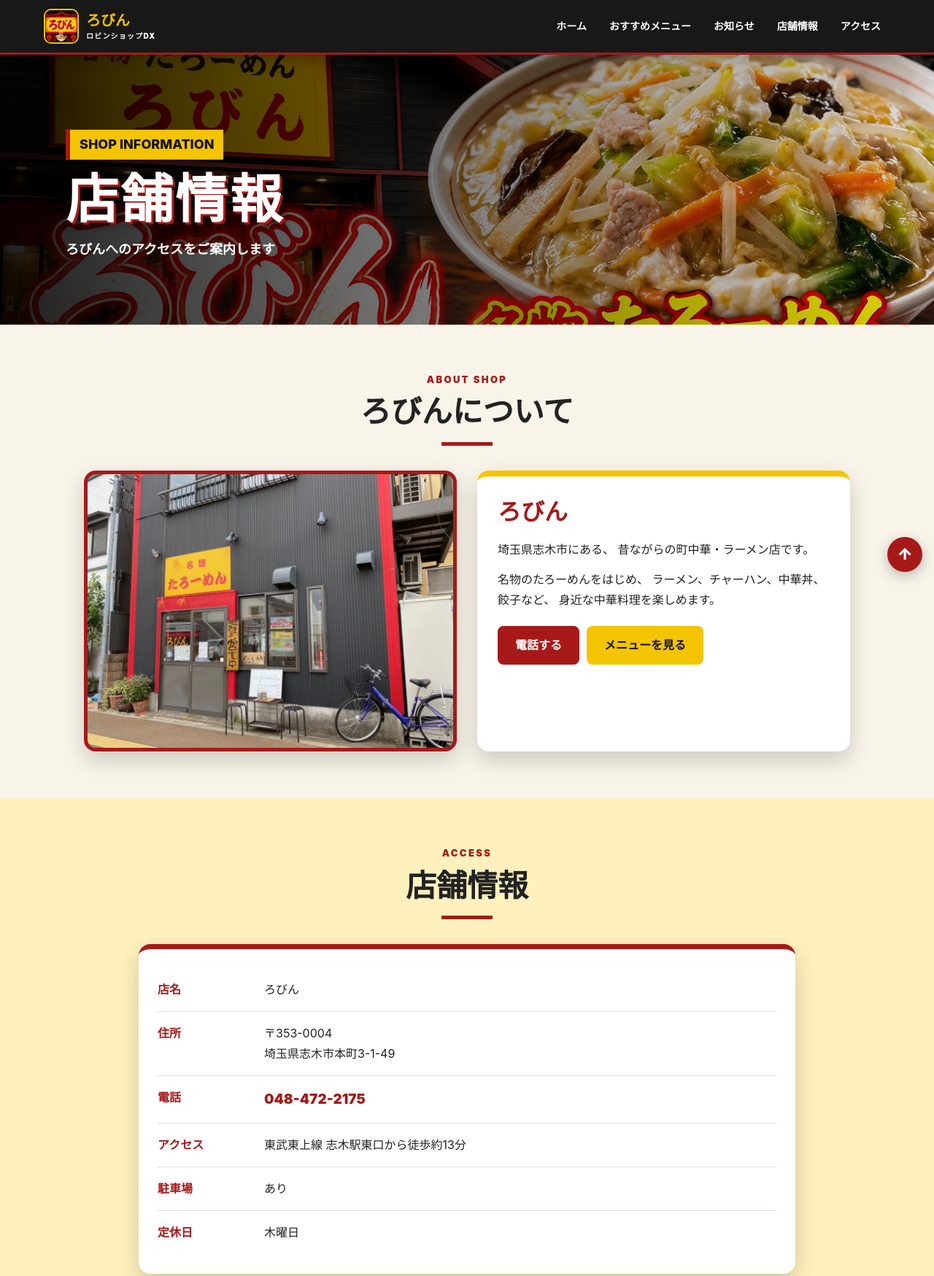
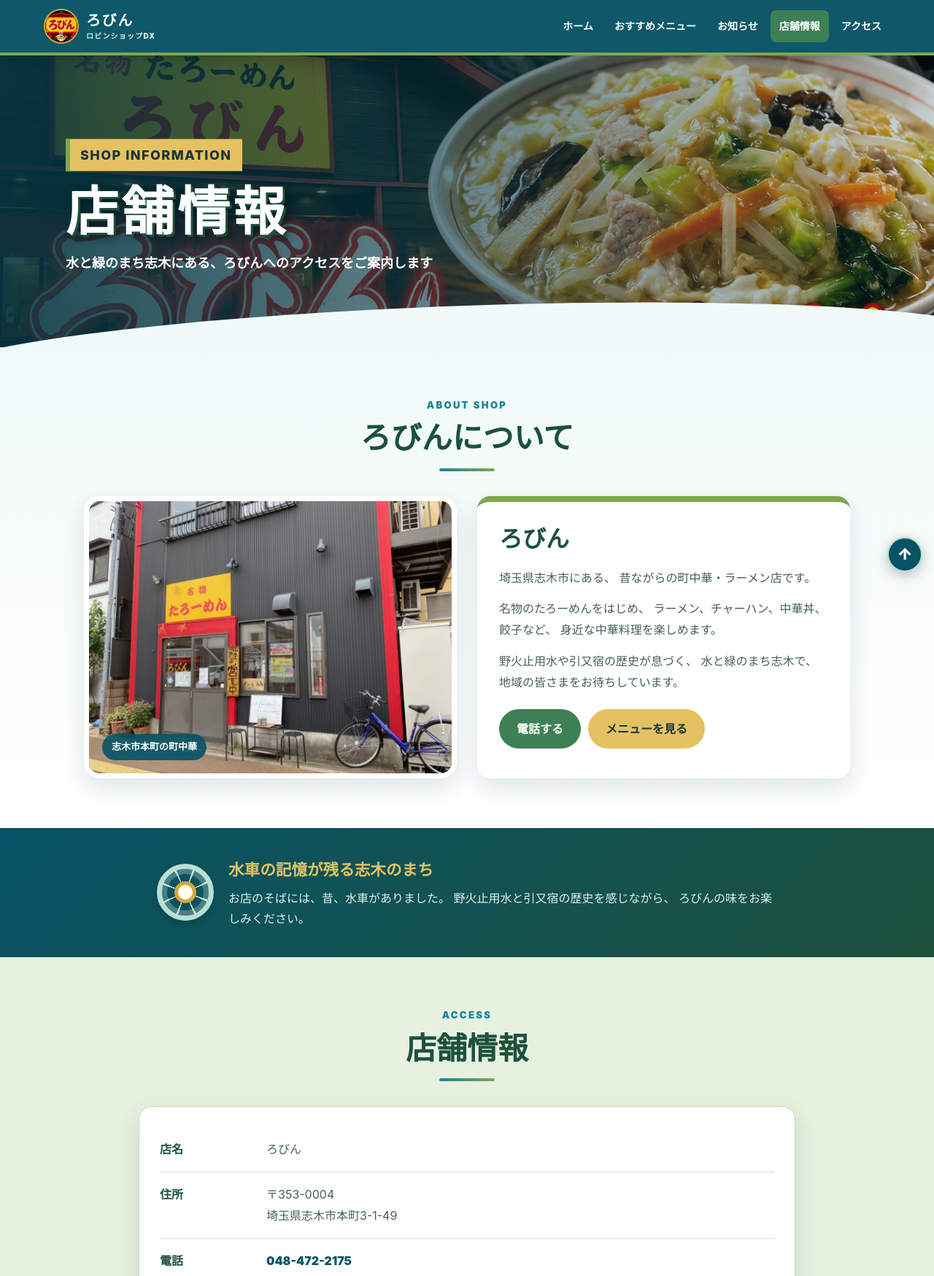
Before and after one commit to ichirohns-jpg/robin-shop-dx, a plain HTML site: page access.html in a window 1280 px wide. Shown: the top 1749 px of the page at 73% size. Drawn offline with Linux system fonts and the light colour scheme.

Commit message:
Update access.html

```diff
--- a/access.html
+++ b/access.html
@@ -12,10 +12,26 @@
 
 <meta
   name="description"
-  content="志木市の町中華・ラーメン店「ろびん」の店舗情報、営業時間、アクセス、駐車場をご案内します。"
+  content="志木市の水と緑のまちにある町中華・ラーメン店「ろびん」の店舗情報、営業時間、アクセスをご案内します。"
 >
 
-<meta name="theme-color" content="#151515">
+<meta name="theme-color" content="#075366">
+
+<link
+  rel="icon"
+  type="image/jpeg"
+  href="robin-icon.jpg"
+>
+
+<link
+  rel="apple-touch-icon"
+  href="robin-icon.jpg"
+>
+
+<meta
+  property="og:type"
+  content="website"
+>
 
 <meta
   property="og:title"
@@ -24,7 +40,7 @@
 
 <meta
   property="og:description"
-  content="ろびんの住所、営業時間、電話番号、アクセスをご案内します。"
+  content="志木市の水と緑のまちにある、ろびんの住所、営業時間、電話番号、アクセスをご案内します。"
 >
 
 <meta
@@ -32,24 +48,27 @@
   content="https://ichirohns-jpg.github.io/robin-shop-dx/robin-main-banner.jpg"
 >
 
-<link
-  rel="apple-touch-icon"
-  href="robin-icon.jpg"
->
-
 <style>
 
 :root{
-  --black:#111;
-  --charcoal:#1d1d1d;
-  --red:#a71919;
-  --bright-red:#d52b20;
-  --yellow:#f5c400;
-  --cream:#fff8e5;
+  --water-deep:#075366;
+  --water:#16849a;
+  --water-light:#dff2f0;
+  --water-pale:#f0faf8;
+
+  --green-deep:#1d513d;
+  --green:#3e8055;
+  --green-light:#e6f1df;
+
+  --leaf:#7fa84e;
+  --gold:#d6a73a;
+
+  --ink:#17343b;
+  --muted:#617477;
   --white:#fff;
-  --line:#e4ded2;
-  --gray:#666;
-  --shadow:0 12px 30px rgba(0,0,0,.18);
+  --line:#cfe1dc;
+
+  --shadow:0 12px 30px rgba(19,74,76,.14);
 }
 
 *{
@@ -63,8 +82,8 @@ html{
 }
 
 body{
-  background:#f8f4e9;
-  color:#222;
+  color:var(--ink);
+  background:var(--water-pale);
   font-family:
     -apple-system,
     BlinkMacSystemFont,
@@ -72,7 +91,7 @@ body{
     "Yu Gothic",
     "Meiryo",
     sans-serif;
-  line-height:1.7;
+  line-height:1.8;
 }
 
 img{
@@ -96,9 +115,10 @@ button{
   position:sticky;
   top:0;
   z-index:1000;
-  background:rgba(17,17,17,.97);
-  border-bottom:3px solid var(--red);
-  box-shadow:0 4px 18px rgba(0,0,0,.22);
+  color:#fff;
+  background:rgba(7,83,102,.97);
+  border-bottom:4px solid var(--leaf);
+  box-shadow:0 3px 16px rgba(0,0,0,.18);
 }
 
 .header-inner{
@@ -122,8 +142,8 @@ button{
   width:48px;
   height:48px;
   object-fit:cover;
-  border-radius:10px;
-  border:2px solid var(--yellow);
+  border-radius:50%;
+  border:2px solid var(--gold);
 }
 
 .brand-text{
@@ -133,13 +153,14 @@ button{
 
 .brand-text strong{
   display:block;
-  color:var(--yellow);
+  color:#fff;
   font-size:20px;
+  letter-spacing:.08em;
 }
 
 .brand-text small{
   display:block;
-  color:#fff;
+  color:#d9f0eb;
   font-size:10px;
   letter-spacing:.12em;
   margin-top:5px;
@@ -155,13 +176,13 @@ button{
   color:#fff;
   font-size:14px;
   font-weight:900;
-  padding:10px 13px;
+  padding:9px 12px;
   border-radius:8px;
 }
 
-.main-nav a:hover{
-  color:#111;
-  background:var(--yellow);
+.main-nav a:hover,
+.main-nav a.active{
+  background:var(--green);
 }
 
 .menu-button{
@@ -170,8 +191,8 @@ button{
   height:42px;
   border:0;
   border-radius:8px;
-  background:var(--yellow);
-  color:#111;
+  background:#e5c261;
+  color:var(--ink);
   font-size:24px;
   font-weight:900;
 }
@@ -180,14 +201,14 @@ button{
 
 .page-hero{
   position:relative;
-  min-height:370px;
+  min-height:400px;
   overflow:hidden;
-  background:#111;
+  background:#064554;
 }
 
 .page-hero-image{
   width:100%;
-  height:370px;
+  height:400px;
   object-fit:cover;
 }
 
@@ -198,15 +219,28 @@ button{
   background:
     linear-gradient(
       90deg,
-      rgba(0,0,0,.88) 0%,
-      rgba(0,0,0,.54) 43%,
-      rgba(0,0,0,.12) 100%
+      rgba(4,54,66,.9) 0%,
+      rgba(4,54,66,.63) 46%,
+      rgba(4,54,66,.2) 100%
     );
+}
+
+.page-hero::before{
+  content:"";
+  position:absolute;
+  z-index:2;
+  left:-8%;
+  right:-8%;
+  bottom:-88px;
+  height:145px;
+  border-radius:50% 50% 0 0;
+  background:var(--water-pale);
+  transform:rotate(-2deg);
 }
 
 .page-hero-content{
   position:absolute;
-  z-index:2;
+  z-index:3;
   top:50%;
   left:max(22px,calc((100% - 1100px) / 2));
   transform:translateY(-50%);
@@ -215,22 +249,23 @@ button{
 
 .page-hero-kicker{
   display:inline-block;
-  padding:5px 13px;
-  margin-bottom:14px;
-  color:#111;
-  background:var(--yellow);
-  border-left:6px solid var(--red);
+  padding:6px 14px;
+  margin-bottom:15px;
+  color:var(--ink);
+  background:#e5c261;
+  border-left:6px solid var(--leaf);
   font-size:15px;
   font-weight:900;
+  letter-spacing:.08em;
 }
 
 .page-hero h1{
   font-size:clamp(38px,7vw,72px);
   line-height:1.1;
   font-weight:900;
-  letter-spacing:.04em;
+  letter-spacing:.06em;
   text-shadow:
-    3px 3px 0 var(--red),
+    3px 3px 0 var(--green-deep),
     5px 5px 14px rgba(0,0,0,.55);
 }
 
@@ -248,7 +283,7 @@ button{
 }
 
 .section{
-  padding:64px 0;
+  padding:68px 0;
 }
 
 .section-title{
@@ -258,7 +293,7 @@ button{
 
 .section-title .small{
   display:block;
-  color:var(--red);
+  color:var(--water);
   font-size:13px;
   font-weight:900;
   letter-spacing:.18em;
@@ -266,6 +301,7 @@ button{
 }
 
 .section-title h2{
+  color:var(--green-deep);
   font-size:clamp(28px,5vw,42px);
   line-height:1.3;
   font-weight:900;
@@ -274,13 +310,28 @@ button{
 .section-title h2::after{
   content:"";
   display:block;
-  width:70px;
-  height:5px;
+  width:76px;
+  height:4px;
   margin:14px auto 0;
-  background:var(--red);
+  border-radius:10px;
+  background:
+    linear-gradient(
+      90deg,
+      var(--water),
+      var(--leaf)
+    );
 }
 
 /* 店舗カード */
+
+.shop-section{
+  background:
+    linear-gradient(
+      180deg,
+      var(--water-pale),
+      #fff
+    );
+}
 
 .shop-layout{
   display:grid;
@@ -290,11 +341,25 @@ button{
 }
 
 .shop-image{
+  position:relative;
   overflow:hidden;
-  border:5px solid var(--red);
-  border-radius:16px;
+  border:7px solid #fff;
+  border-radius:22px;
   box-shadow:var(--shadow);
   background:#222;
+}
+
+.shop-image::after{
+  content:"志木市本町の町中華";
+  position:absolute;
+  left:18px;
+  bottom:18px;
+  padding:6px 13px;
+  border-radius:999px;
+  color:#fff;
+  background:rgba(7,83,102,.9);
+  font-size:13px;
+  font-weight:900;
 }
 
 .shop-image img{
@@ -305,15 +370,15 @@ button{
 }
 
 .shop-card{
-  padding:28px;
+  padding:30px;
   background:#fff;
-  border-top:8px solid var(--yellow);
-  border-radius:16px;
+  border-top:8px solid var(--leaf);
+  border-radius:18px;
   box-shadow:var(--shadow);
 }
 
 .shop-card h2{
-  color:var(--red);
+  color:var(--green-deep);
   font-size:32px;
   line-height:1.3;
   margin-bottom:18px;
@@ -321,22 +386,92 @@ button{
 }
 
 .shop-card p{
+  color:#45605c;
   font-size:16px;
 }
 
 .shop-card strong{
-  color:var(--red);
+  color:var(--water-deep);
+}
+
+/* 水車の記憶 */
+
+.history-section{
+  padding:38px 20px;
+  color:#fff;
+  background:
+    linear-gradient(
+      135deg,
+      var(--water-deep),
+      var(--green-deep)
+    );
+}
+
+.history-inner{
+  max-width:850px;
+  margin:0 auto;
+  display:flex;
+  align-items:center;
+  justify-content:center;
+  gap:20px;
+}
+
+.waterwheel{
+  position:relative;
+  flex:0 0 78px;
+  width:78px;
+  height:78px;
+  border:7px solid #b8dfd4;
+  border-radius:50%;
+  background:
+    repeating-conic-gradient(
+      from 0deg,
+      transparent 0deg 18deg,
+      #b8dfd4 18deg 23deg,
+      transparent 23deg 45deg
+    );
+  box-shadow:
+    inset 0 0 0 7px rgba(255,255,255,.25),
+    0 4px 12px rgba(0,0,0,.18);
+}
+
+.waterwheel::before{
+  content:"";
+  position:absolute;
+  left:50%;
+  top:50%;
+  width:20px;
+  height:20px;
+  border:5px solid var(--gold);
+  border-radius:50%;
+  background:#fffdf4;
+  transform:translate(-50%,-50%);
+}
+
+.history-inner h2{
+  margin:0 0 5px;
+  color:#e5c261;
+  font-size:1.35rem;
+}
+
+.history-inner p{
+  margin:0;
+  color:#e0f1ed;
 }
 
 /* 情報一覧 */
 
+.info-section{
+  background:#e6f1df;
+}
+
 .info-card{
   max-width:900px;
   margin:0 auto;
-  padding:26px;
+  padding:28px;
   background:#fff;
-  border-radius:16px;
-  border-top:7px solid var(--red);
+  border:1px solid #c5dbbd;
+  border-radius:18px;
   box-shadow:var(--shadow);
 }
 
@@ -358,26 +493,29 @@ button{
 }
 
 .info-list strong{
-  color:var(--red);
+  color:var(--green-deep);
   font-weight:900;
 }
 
-.phone-link{
-  color:var(--red);
-  font-size:19px;
-  font-weight:900;
+.info-list span{
+  color:#45605c;
 }
 
 /* 営業時間 */
 
+.hours-section{
+  background:#fff;
+}
+
 .hours-wrap{
   max-width:900px;
   margin:0 auto;
-  padding:26px;
+  padding:28px;
   background:#fff;
-  border-radius:16px;
+  border:1px solid var(--line);
+  border-top:8px solid var(--water);
+  border-radius:18px;
   box-shadow:var(--shadow);
-  border-top:7px solid var(--yellow);
 }
 
 .hours-table{
@@ -395,8 +533,12 @@ button{
 
 .hours-table th{
   width:180px;
-  color:var(--red);
+  color:var(--green-deep);
   font-weight:900;
+}
+
+.hours-table td{
+  color:#45605c;
 }
 
 .hours-table tr:last-child th,
@@ -405,35 +547,57 @@ button{
 }
 
 .closed{
-  color:var(--red);
+  color:var(--water-deep)!important;
   font-weight:900;
+}
+
+.notice{
+  max-width:900px;
+  margin:28px auto 0;
+  padding:18px 20px;
+  color:#45605c;
+  background:#fff8d7;
+  border-left:6px solid var(--gold);
+  font-size:14px;
+  font-weight:700;
+  text-align:center;
 }
 
 /* 地図案内 */
 
+.map-section{
+  background:
+    linear-gradient(
+      135deg,
+      #dff2f0,
+      #e6f1df
+    );
+}
+
 .map-card{
   max-width:900px;
   margin:0 auto;
-  padding:28px;
+  padding:30px;
+  color:#fff;
   background:
     linear-gradient(
       135deg,
-      #211919,
-      #3a2525
+      var(--water-deep),
+      var(--green-deep)
     );
-  color:#fff;
-  border-radius:16px;
+  border-radius:20px;
   box-shadow:var(--shadow);
   text-align:center;
 }
 
 .map-card h2{
-  color:var(--yellow);
+  color:#e5c261;
   font-size:28px;
   margin-bottom:12px;
 }
 
 .map-card p{
+  color:#e0f1ed;
   font-size:16px;
 }
 
@@ -443,9 +607,10 @@ button{
   justify-content:center;
   min-height:180px;
   margin-top:22px;
-  border:2px dashed rgba(255,255,255,.5);
-  border-radius:12px;
-  background:rgba(0,0,0,.22);
+  border:2px dashed rgba(255,255,255,.55);
+  border-radius:14px;
+  background:rgba(0,0,0,.2);
+  color:#fff;
   font-size:18px;
   font-weight:900;
 }
@@ -460,62 +625,66 @@ button{
 
 /* ボタン */
 
+.button-area{
+  display:flex;
+  flex-wrap:wrap;
+  justify-content:center;
+  gap:12px;
+}
+
 .button{
   display:inline-flex;
   align-items:center;
   justify-content:center;
   min-height:50px;
   padding:11px 22px;
-  border-radius:8px;
+  border:2px solid transparent;
+  border-radius:999px;
   font-weight:900;
-  border:2px solid transparent;
   transition:.2s;
 }
 
 .button:hover{
   transform:translateY(-2px);
-  box-shadow:0 8px 16px rgba(0,0,0,.22);
+  box-shadow:0 8px 16px rgba(0,0,0,.18);
 }
 
 .button-red{
   color:#fff;
-  background:var(--red);
-  border-color:var(--red);
+  background:var(--green);
+  border-color:var(--green);
 }
 
 .button-yellow{
-  color:#111;
-  background:var(--yellow);
-  border-color:var(--yellow);
+  color:var(--ink);
+  background:#e5c261;
+  border-color:#e5c261;
 }
 
 .button-white{
-  color:#222;
+  color:var(--ink);
   background:#fff;
   border-color:#fff;
 }
 
-/* 注意書き */
-
-.notice{
-  max-width:900px;
-  margin:30px auto 0;
-  padding:18px 20px;
-  color:#333;
-  background:#fff3bd;
-  border-left:6px solid var(--yellow);
-  font-size:14px;
-  font-weight:700;
-  text-align:center;
+.button-dark{
+  color:#fff;
+  background:var(--water);
+  border-color:var(--water);
 }
 
 /* フッター */
 
 .site-footer{
-  padding:38px 0 24px;
+  padding:40px 0 26px;
   color:#fff;
-  background:#111;
-  border-top:5px solid var(--red);
+  background:
+    linear-gradient(
+      135deg,
+      var(--water-deep),
+      #123e4c
+    );
+  border-top:5px solid var(--leaf);
 }
 
 .footer-inner{
@@ -532,23 +701,23 @@ button{
 }
 
 .footer-brand img{
-  width:58px;
-  height:58px;
+  width:60px;
+  height:60px;
   object-fit:cover;
-  border:2px solid var(--yellow);
-  border-radius:10px;
+  border:2px solid var(--gold);
+  border-radius:50%;
 }
 
 .footer-brand strong{
   display:block;
-  color:var(--yellow);
+  color:#fff;
   font-size:24px;
   line-height:1.1;
 }
 
 .footer-brand small{
   display:block;
-  color:#ddd;
+  color:#d8eeea;
   font-size:11px;
   margin-top:5px;
 }
@@ -557,24 +726,23 @@ button{
   display:flex;
   flex-wrap:wrap;
   gap:12px;
+  color:#e0f1ed;
   font-size:14px;
   font-weight:800;
 }
 
 .footer-links a:hover{
-  color:var(--yellow);
+  color:#e5c261;
 }
 
 .copyright{
   margin-top:30px;
   padding-top:16px;
-  border-top:1px solid #444;
-  color:#aaa;
+  border-top:1px solid rgba(255,255,255,.25);
+  color:#b9d7d3;
   text-align:center;
   font-size:12px;
 }
-
-/* トップへ */
 
 .to-top{
   position:fixed;
@@ -588,7 +756,8 @@ button{
   justify-content:center;
   border-radius:50%;
   color:#fff;
-  background:var(--red);
+  background:var(--water-deep);
+  border:2px solid #b8dfd4;
   font-size:22px;
   font-weight:900;
   box-shadow:0 5px 18px rgba(0,0,0,.25);
@@ -618,8 +787,8 @@ button{
     left:0;
     right:0;
     padding:10px 14px 16px;
-    background:#111;
-    border-bottom:2px solid var(--red);
+    background:var(--water-deep);
+    border-bottom:2px solid var(--leaf);
     flex-direction:column;
     align-items:stretch;
   }
@@ -631,7 +800,7 @@ button{
   .main-nav a{
     padding:13px 10px;
     text-align:center;
-    border-bottom:1px solid #444;
+    border-bottom:1px solid rgba(255,255,255,.2);
     border-radius:0;
   }
 
@@ -640,26 +809,27 @@ button{
   }
 
   .page-hero{
-    min-height:360px;
+    min-height:380px;
   }
 
   .page-hero-image{
-    height:360px;
+    height:380px;
   }
 
   .page-hero::after{
     background:
       linear-gradient(
         180deg,
-        rgba(0,0,0,.2) 0%,
-        rgba(0,0,0,.3) 30%,
-        rgba(0,0,0,.9) 100%
+        rgba(4,54,66,.2) 0%,
+        rgba(4,54,66,.45) 35%,
+        rgba(4,54,66,.92) 100%
       );
   }
 
   .page-hero-content{
     left:20px;
-    bottom:32px;
+    right:20px;
+    bottom:48px;
     top:auto;
     transform:none;
   }
@@ -673,7 +843,7 @@ button{
   }
 
   .section{
-    padding:50px 0;
+    padding:52px 0;
   }
 
   .shop-layout{
@@ -687,7 +857,7 @@ button{
   }
 
   .shop-card{
-    padding:22px;
+    padding:23px;
   }
 
   .shop-card h2{
@@ -714,11 +884,29 @@ button{
     width:105px;
   }
 
+  .history-inner{
+    align-items:flex-start;
+  }
+
+  .waterwheel{
+    flex-basis:62px;
+    width:62px;
+    height:62px;
+  }
+
   .map-buttons{
     flex-direction:column;
   }
 
   .map-buttons .button{
+    width:100%;
+  }
+
+  .button-area{
+    flex-direction:column;
+  }
+
+  .button-area .button{
     width:100%;
   }
 
@@ -742,7 +930,7 @@ button{
 </style>
 </head>
 
-<body>
+<body id="top">
 
 <header class="site-header">
 
@@ -759,8 +947,13 @@ button{
       >
 
       <span class="brand-text">
+
         <strong>ろびん</strong>
-        <small>ロビンショップDX</small>
+
+        <small>
+          ロビンショップDX
+        </small>
+
       </span>
 
     </a>
@@ -776,11 +969,25 @@ button{
 
     <nav class="main-nav">
 
-      <a href="index.html">ホーム</a>
-      <a href="menu.html">おすすめメニュー</a>
-      <a href="news.html">お知らせ</a>
-      <a href="#shop-info">店舗情報</a>
-      <a href="#access">アクセス</a>
+      <a href="index.html">
+        ホーム
+      </a>
+
+      <a href="menu.html">
+        おすすめメニュー
+      </a>
+
+      <a href="news.html">
+        お知らせ
+      </a>
+
+      <a class="active" href="#shop-info">
+        店舗情報
+      </a>
+
+      <a href="#access">
+        アクセス
+      </a>
 
     </nav>
 
@@ -804,10 +1011,12 @@ button{
         SHOP INFORMATION
       </p>
 
-      <h1>店舗情報</h1>
+      <h1>
+        店舗情報
+      </h1>
 
       <p>
-        ろびんへのアクセスをご案内します
+        水と緑のまち志木にある、ろびんへのアクセスをご案内します
       </p>
 
     </div>
@@ -816,16 +1025,20 @@ button{
 
   <section
     id="shop-info"
-    class="section"
+    class="section shop-section"
   >
 
     <div class="container">
 
       <div class="section-title">
 
-        <span class="small">ABOUT SHOP</span>
+        <span class="small">
+          ABOUT SHOP
+        </span>
 
-        <h2>ろびんについて</h2>
+        <h2>
+          ろびんについて
+        </h2>
 
       </div>
 
@@ -842,7 +1055,9 @@ button{
 
         <div class="shop-card">
 
-          <h2>ろびん</h2>
+          <h2>
+            ろびん
+          </h2>
 
           <p>
             埼玉県志木市にある、
@@ -850,9 +1065,19 @@ button{
           </p>
 
           <p style="margin-top:14px;">
+
             名物のたろーめんをはじめ、
             ラーメン、チャーハン、中華丼、餃子など、
             身近な中華料理を楽しめます。
+
+          </p>
+
+          <p style="margin-top:14px;">
+
+            野火止用水や引又宿の歴史が息づく、
+            水と緑のまち志木で、
+            地域の皆さまをお待ちしています。
+
           </p>
 
           <div
@@ -888,19 +1113,49 @@ button{
 
   </section>
 
+  <section class="history-section">
+
+    <div class="history-inner">
+
+      <div
+        class="waterwheel"
+        aria-hidden="true"
+      ></div>
+
+      <div>
+
+        <h2>
+          水車の記憶が残る志木のまち
+        </h2>
+
+        <p>
+          お店のそばには、昔、水車がありました。
+          野火止用水と引又宿の歴史を感じながら、
+          ろびんの味をお楽しみください。
+        </p>
+
+      </div>
+
+    </div>
+
+  </section>
+
   <section
     id="access"
-    class="section"
-    style="background:#fff1bd;"
+    class="section info-section"
   >
 
     <div class="container">
 
       <div class="section-title">
 
-        <span class="small">ACCESS</span>
+        <span class="small">
+          ACCESS
+        </span>
 
-        <h2>店舗情報</h2>
+        <h2>
+          店舗情報
+        </h2>
 
       </div>
 
@@ -909,12 +1164,20 @@ button{
         <ul class="info-list">
 
           <li>
-            <strong>店名</strong>
-            <span>ろびん</span>
+            <strong>
+              店名
+            </strong>
+
+            <span>
+              ろびん
+            </span>
           </li>
 
           <li>
-            <strong>住所</strong>
+            <strong>
+              住所
+            </strong>
+
             <span>
               〒353-0004<br>
               埼玉県志木市本町3-1-49
@@ -922,11 +1185,14 @@ button{
           </li>
 
           <li>
-            <strong>電話</strong>
+            <strong>
+              電話
+            </strong>
+
             <span>
               <a
-                class="phone-link"
                 href="tel:0484722175"
+                style="color:#075366;font-weight:900;"
               >
                 048-472-2175
               </a>
@@ -934,21 +1200,30 @@ button{
           </li>
 
           <li>
-            <strong>アクセス</strong>
+            <strong>
+              アクセス
+            </strong>
+
             <span>
               東武東上線 志木駅東口から徒歩約13分
             </span>
           </li>
 
           <li>
-            <strong>駐車場</strong>
+            <strong>
+              駐車場
+            </strong>
+
             <span>
               あり
             </span>
           </li>
 
           <li>
-            <strong>定休日</strong>
+            <strong>
+              定休日
+            </strong>
+
             <span>
               木曜日
             </span>
@@ -962,17 +1237,19 @@ button{
 
   </section>
 
-  <section
-    class="section"
-  >
+  <section class="section hours-section">
 
     <div class="container">
 
       <div class="section-title">
 
-        <span class="small">BUSINESS HOURS</span>
+        <span class="small">
+          BUSINESS HOURS
+        </span>
 
-        <h2>営業時間</h2>
+        <h2>
+          営業時間
+        </h2>
 
       </div>
 
@@ -981,38 +1258,79 @@ button{
         <table class="hours-table">
 
           <tr>
-            <th>月曜日</th>
-            <td>11:00〜14:00<br>17:00〜21:30</td>
+            <th>
+              月曜日
+            </th>
+
+            <td>
+              11:00〜14:00<br>
+              17:00〜21:30
+            </td>
           </tr>
 
           <tr>
-            <th>火曜日</th>
-            <td>11:00〜14:00<br>17:00〜21:30</td>
+            <th>
+              火曜日
+            </th>
+
+            <td>
+              11:00〜14:00<br>
+              17:00〜21:30
+            </td>
           </tr>
 
           <tr>
-            <th>水曜日</th>
-            <td>11:00〜14:00<br>17:00〜21:30</td>
+            <th>
+              水曜日
+            </th>
+
+            <td>
+              11:00〜14:00<br>
+              17:00〜21:30
+            </td>
           </tr>
 
           <tr>
-            <th>木曜日</th>
-            <td class="closed">定休日</td>
+            <th>
+              木曜日
+            </th>
+
+            <td class="closed">
+              定休日
+            </td>
           </tr>
 
           <tr>
-            <th>金曜日</th>
-            <td>11:00〜14:00<br>17:00〜21:30</td>
+            <th>
+              金曜日
+            </th>
+
+            <td>
+              11:00〜14:00<br>
+              17:00〜21:30
+            </td>
           </tr>
 
           <tr>
-            <th>土曜日</th>
-            <td>11:00〜14:00<br>17:00〜21:30</td>
+            <th>
+              土曜日
+            </th>
+
+            <td>
+              11:00〜14:00<br>
+              17:00〜21:30
+            </td>
           </tr>
 
           <tr>
-            <th>日曜日</th>
-            <td>11:00〜14:00<br>17:00〜21:30</td>
+            <th>
+              日曜日
+            </th>
+
+            <td>
+              11:00〜14:00<br>
+              17:00〜21:30
+            </td>
           </tr>
 
         </table>
@@ -1030,16 +1348,15 @@ button{
 
   </section>
 
-  <section
-    class="section"
-    style="background:#211919;"
-  >
+  <section class="section map-section">
 
     <div class="container">
 
       <div class="map-card">
 
-        <h2>ろびんへの行き方</h2>
+        <h2>
+          ろびんへの行き方
+        </h2>
 
         <p>
           志木駅東口から、ろびんまでの道順を確認できます。
@@ -1124,25 +1441,45 @@ button{
         >
 
         <div>
-          <strong>ろびん</strong>
-          <small>ロビンショップDX</small>
+
+          <strong>
+            ろびん
+          </strong>
+
+          <small>
+            ロビンショップDX
+          </small>
+
         </div>
 
       </div>
 
       <div class="footer-links">
 
-        <a href="index.html">ホーム</a>
-        <a href="menu.html">おすすめメニュー</a>
-        <a href="news.html">お知らせ</a>
-        <a href="tel:0484722175">電話する</a>
+        <a href="index.html">
+          ホーム
+        </a>
+
+        <a href="menu.html">
+          おすすめメニュー
+        </a>
+
+        <a href="news.html">
+          お知らせ
+        </a>
+
+        <a href="tel:0484722175">
+          電話する
+        </a>
 
       </div>
 
     </div>
 
     <div class="copyright">
+
       © ロビンショップDX
+
     </div>
 
   </div>
@@ -1185,7 +1522,8 @@ menuButton.addEventListener(
 
 document
   .querySelectorAll(".main-nav a")
-  .forEach(function(link){
+  .forEach(
+    function(link){
 
       link.addEventListener(
         "click",
@@ -1198,12 +1536,14 @@ document
             "false"
           );
 
-        menuButton.textContent = "☰";
+          menuButton.textContent =
+            "☰";
 
         }
       );
 
-  });
+    }
+  );
 
 </script>
 
```
Lines whose indentation alone changed are shown as unchanged.
